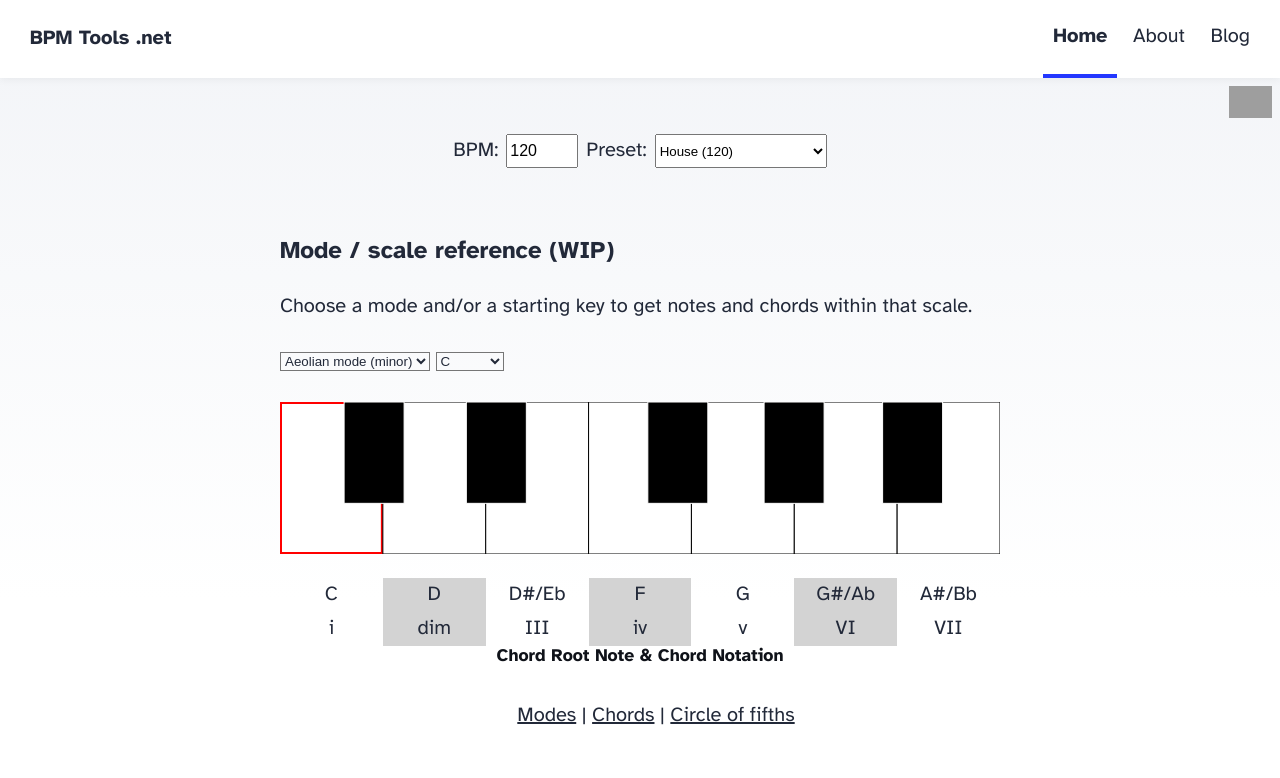
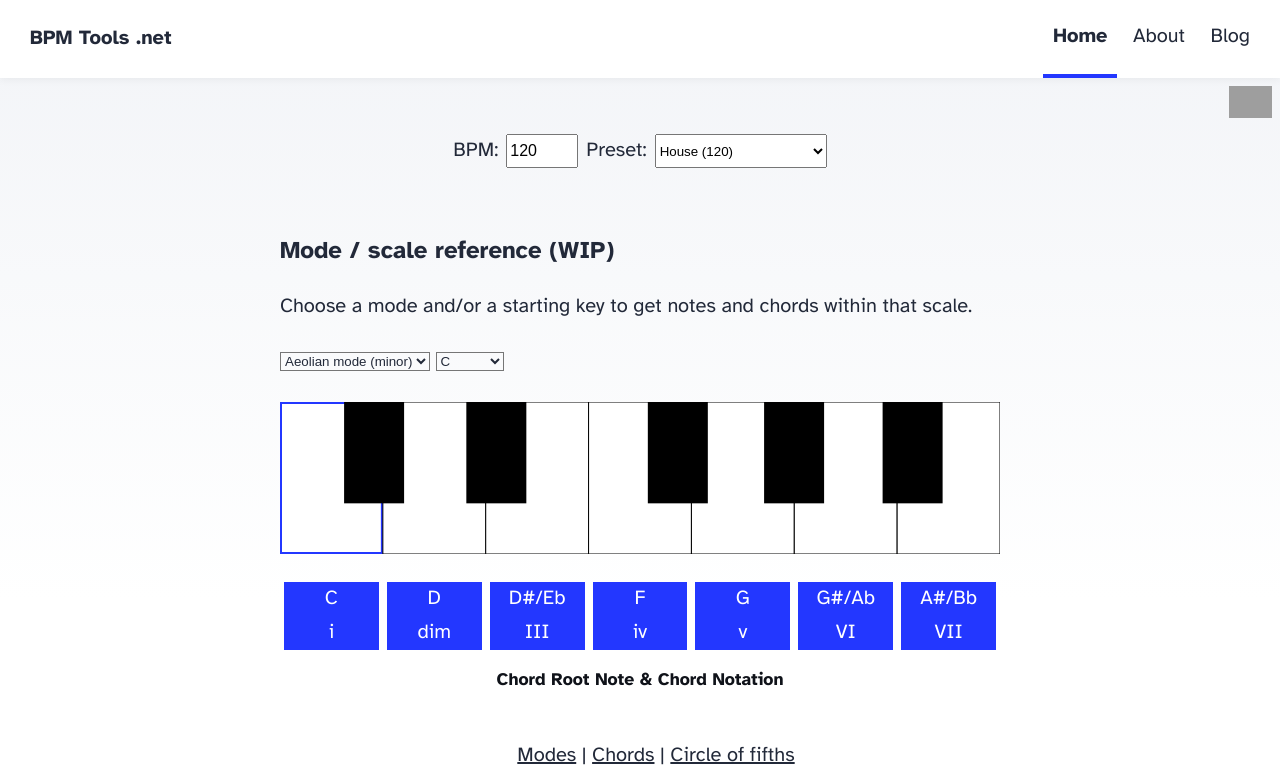
Before and after one commit to interstellarYachtClub/bpmtools2, an Astro site: page / in a window 1280 px wide. Both pictures are taken after a click on the heading "Mode / scale reference (WIP)". Shown: the top 778 px of the page. Built offline with nearby package versions, Linux system fonts and the light colour scheme; Astro itself is replaced by a stand-in of ours; grey boxes are pictures that could not be loaded.

```diff
--- a/src/components/svelte/ModeReference.svelte
+++ b/src/components/svelte/ModeReference.svelte
@@ -333,18 +333,18 @@
     <svg xml:space="preserve" width="100%" height="100%">
         <!--  whitekeys  -->
         <rect id="proll0" class="white-key piano-roll-root-note" x="0" y="0" width="14.2857142857%" height="100%"/>
-        <rect id="proll2" class="white-key" x="14.2857142857%" y="0" width="14.2857142857%" height="100%"/>
-        <rect id="proll4" class="white-key" x="28.5714285714%" y="0" width="14.2857142857%" height="100%"/>
-        <rect id="proll5" class="white-key" x="42.8571428571%" y="0" width="14.2857142857%" height="100%"/>
-        <rect id="proll7" class="white-key" x="57.1428571428%" y="0" width="14.2857142857%" height="100%"/>
-        <rect id="proll9" class="white-key" x="71.4285714285%" y="0" width="14.2857142857%" height="100%"/>
-        <rect id="proll11" class="white-key" x="85.7142857142%" y="0" width="14.2857142857%" height="100%"/>
+        <rect id="proll2" class="white-key piano-roll-in-key" x="14.2857142857%" y="0" width="14.2857142857%" height="100%"/>
+        <rect id="proll4" class="white-key piano-roll-not-in-key" x="28.5714285714%" y="0" width="14.2857142857%" height="100%"/>
+        <rect id="proll5" class="white-key piano-roll-in-key" x="42.8571428571%" y="0" width="14.2857142857%" height="100%"/>
+        <rect id="proll7" class="white-key piano-roll-in-key" x="57.1428571428%" y="0" width="14.2857142857%" height="100%"/>
+        <rect id="proll9" class="white-key piano-roll-not-in-key" x="71.4285714285%" y="0" width="14.2857142857%" height="100%"/>
+        <rect id="proll11" class="white-key piano-roll-not-in-key" x="85.7142857142%" y="0" width="14.2857142857%" height="100%"/>
         <!-- blackkeys -->
-        <rect id="proll1" class="black-key" x="8.9026915113%" y="0" width="8.3333333333%" height="66.6666%"/>
-        <rect id="proll3" class="black-key" x="25.8799171841%" y="0" width="8.3333333333%" height="66.6666%"/>
-        <rect id="proll6" class="black-key" x="51.0869565216%" y="0" width="8.3333333333%" height="66.6666%"/>
-        <rect id="proll8" class="black-key" x="67.2360248446%" y="0" width="8.3333333333%" height="66.6666%"/>
-        <rect id="proll10" class="black-key" x="83.6956521738%" y="0" width="8.3333333333%" height="66.6666%"/>
+        <rect id="proll1" class="black-key piano-roll-not-in-key" x="8.9026915113%" y="0" width="8.3333333333%" height="66.6666%"/>
+        <rect id="proll3" class="black-key piano-roll-in-key" x="25.8799171841%" y="0" width="8.3333333333%" height="66.6666%"/>
+        <rect id="proll6" class="black-key piano-roll-not-in-key" x="51.0869565216%" y="0" width="8.3333333333%" height="66.6666%"/>
+        <rect id="proll8" class="black-key piano-roll-in-key" x="67.2360248446%" y="0" width="8.3333333333%" height="66.6666%"/>
+        <rect id="proll10" class="black-key piano-roll-in-key" x="83.6956521738%" y="0" width="8.3333333333%" height="66.6666%"/>
         </svg>
 </div>
 
--- a/src/styles/modereference.css
+++ b/src/styles/modereference.css
@@ -7,6 +7,7 @@
  h3.mode-reference-table-label {
     text-align: center;
     margin: 0 0 1rem;
+    padding: 1rem 0;
 }
 
 .mode-reference-table ul {
@@ -21,8 +22,12 @@
 .mode-reference-table li {
 	text-align: center;
     width: 14.2857142857%;
+    margin: .25rem;
+    background-color: rgba(35,55,255,1);
+    color: white;
 }
-
+/*
 .mode-reference-table li:nth-child(even) {
-	background-color: lightgrey;
+	border: 1px solid black;
 }
+*/
--- a/src/styles/pianoroll.css
+++ b/src/styles/pianoroll.css
@@ -9,16 +9,25 @@
 }
 
 .piano-roll-svg svg rect.black-key{
-	fill:black;
-	stroke:white;
-	stroke-width: 1px;
+	fill: rgba(0,0,0,1);
+	/*stroke:black;
+	stroke-width: 1px;*/
 }
 
 .piano-roll-svg svg rect.piano-roll-root-note{
-	stroke:red;
+	stroke:rgba(35,55,255,1);
 	stroke-width: 4px;
 }
+/*
+.piano-roll-svg svg rect.piano-roll-in-key{
+	stroke:rgba(255,0,0,.45);
+	stroke-width: 2px;
+}
+
+.piano-roll-svg svg rect.piano-roll-not-in-key{
+	fill: rgba(0, 0, 0, .1);
+} */
 
 .piano-roll-svg svg rect.piano-roll-highlight {
-	fill: rgba(255, 0 , 0, .5);
+	fill: rgba(35,55,255,1);
 }
```
